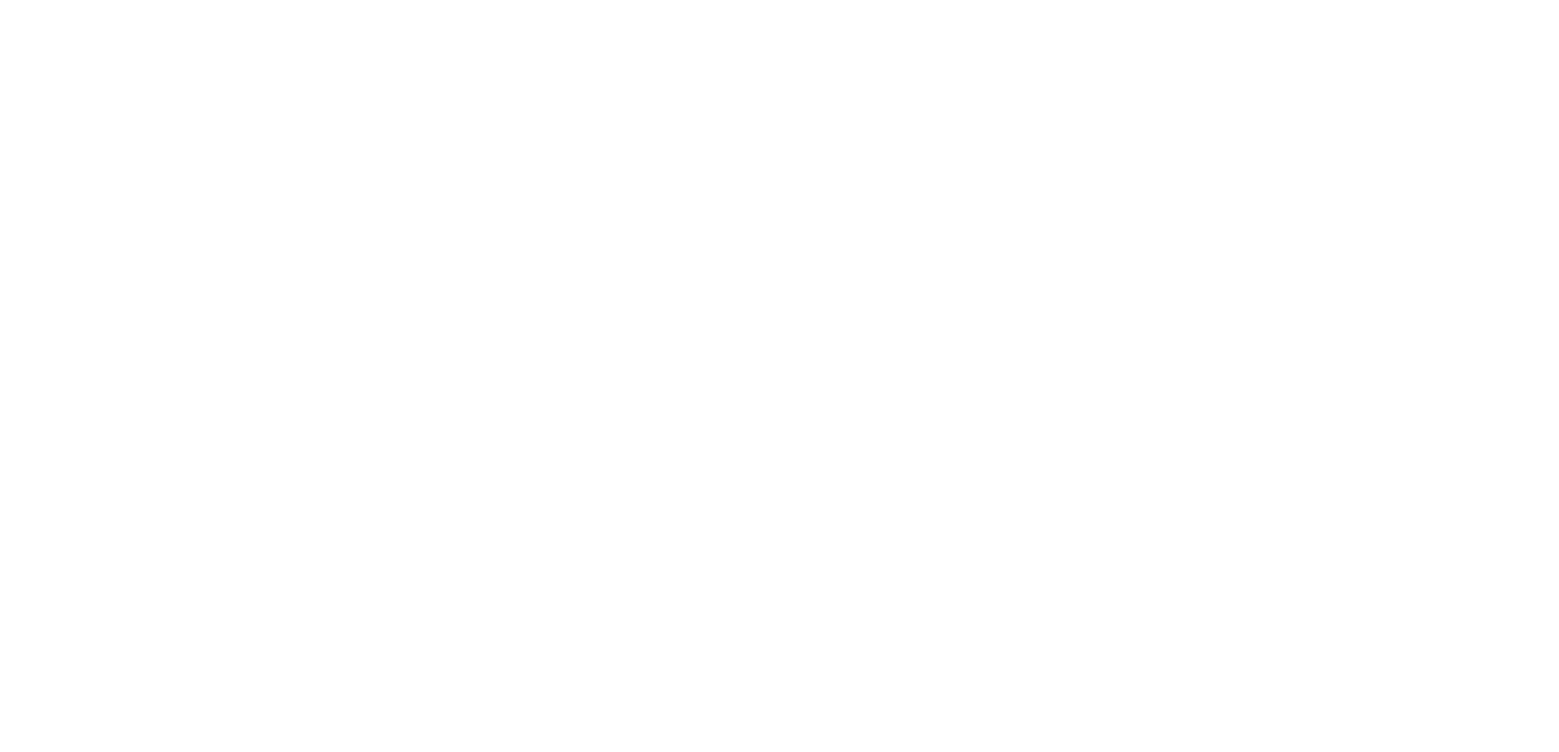
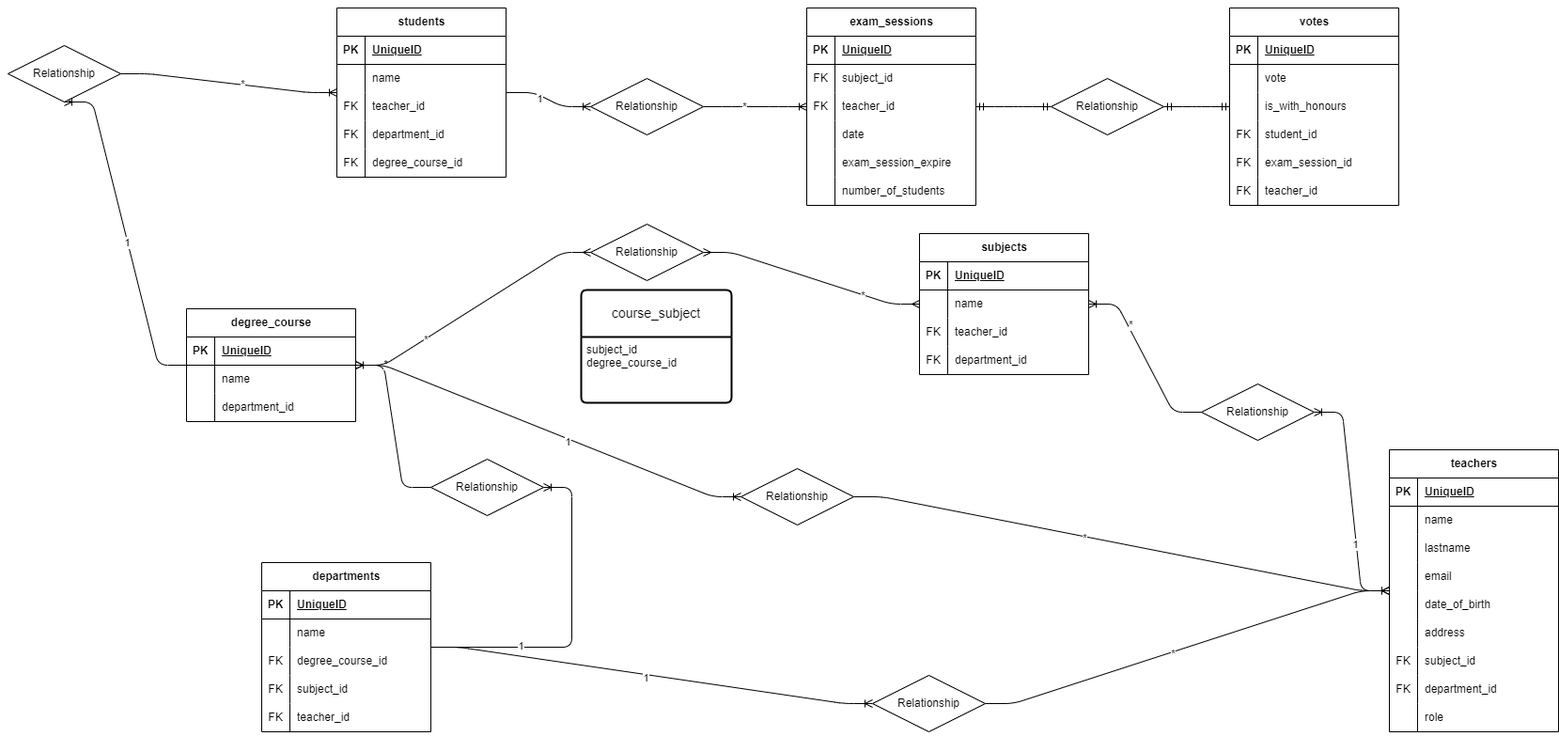
Before and after one commit to antonella1986/db-university, a plain HTML site: page index.html in a window 1280 px wide. Shown: the whole page at 94% size, 1659 px wide, since content can reach past the window. Drawn offline with Linux system fonts and the light colour scheme.

Commit message:
edit src in html

```diff
--- a/index.html
+++ b/index.html
@@ -6,6 +6,6 @@
     <title>Document</title>
 </head>
 <body>
-    <img src="diagrams/diagram.drawio" alt="" srcset="">
+    <img src="diagrams/diagram.png" alt="" srcset="">
 </body>
 </html>
```
